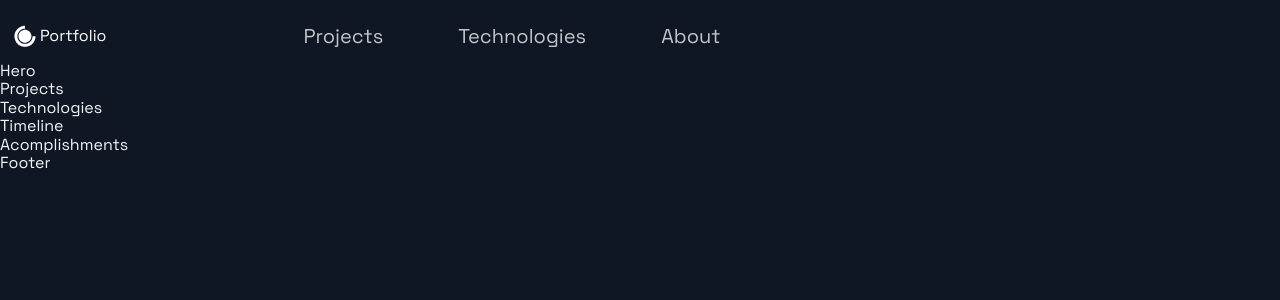
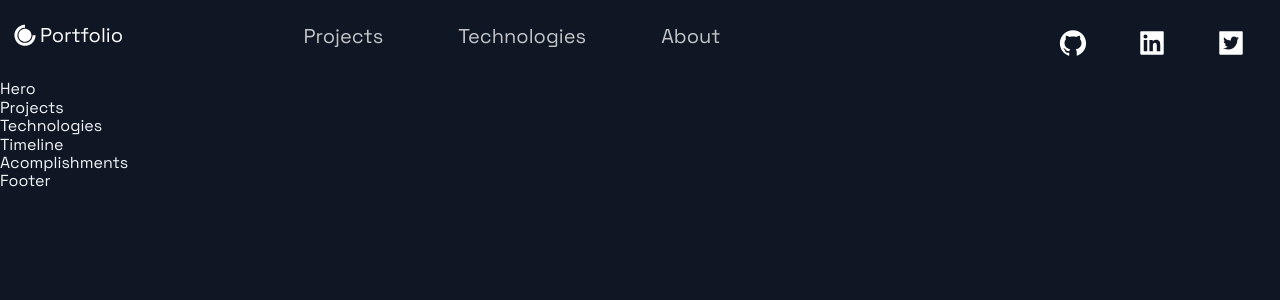
Before and after one commit to borocodes/jb_react_portfolio, a Next.js app: page / in a window 1280 px wide. Shown: the top 300 px of the page. Built offline with nearby package versions, Linux system fonts and the light colour scheme.

Commit message:
Header added

```diff
--- a/src/components/Header/Header.js
+++ b/src/components/Header/Header.js
@@ -1,16 +1,16 @@
 import Link from 'next/link';
 import React from 'react';
-import { AiFillGithub, AiFillInstagram, AiFillLinkedin } from 'react-icons/ai';
+import { AiFillGithub, AiFillInstagram, AiFillLinkedin, AiFillTwitterCircle, AiFillTwitterSquare } from 'react-icons/ai';
 import { DiCssdeck } from 'react-icons/di';
 
-import { Container, Div1, Div2, Div3, NavLink, SocialIcons } from './HeaderStyles';
+import { Container, Div1, Div2, Div3, NavLink, SocialIcons, Span} from './HeaderStyles';
 
 const Header = () =>  (
   <Container>
     <Div1>
       <Link href="/">
-        <a style={{display: "flex", alignItems: "center", color: "white"}}>
-          <DiCssdeck size="3rem" /> <span>Portfolio</span>
+        <a style={{display: "flex", alignItems: "center", color: "white", marginBottom: '20px'}}>
+          <DiCssdeck size="3rem" /> <Span>Portfolio</Span>
         </a>
       </Link>
     </Div1>
@@ -31,6 +31,17 @@
         </Link>
       </li>
     </Div2>
+    <Div3>
+      <SocialIcons href="https://github.com/borocodes">
+        <AiFillGithub size="3rem" />
+      </SocialIcons>
+      <SocialIcons href="https://www.linkedin.com/in/jonathan-borofsky/">
+        <AiFillLinkedin size="3rem" />
+      </SocialIcons>
+      <SocialIcons href="https://twitter.com/borocodes">
+        <AiFillTwitterSquare size="3rem" />
+      </SocialIcons>
+    </Div3>
     </Container>
 );
 
--- a/src/components/Header/HeaderStyles.js
+++ b/src/components/Header/HeaderStyles.js
@@ -17,6 +17,12 @@
     grid-row-gap: 0.5rem;
   }
 `;
+
+export const Span = styled.span`
+  font-size: 2rem;
+`
+
+
 export const Div1 = styled.div`
   grid-area: 1 / 1 / 2 / 2;
   display: flex;
```
